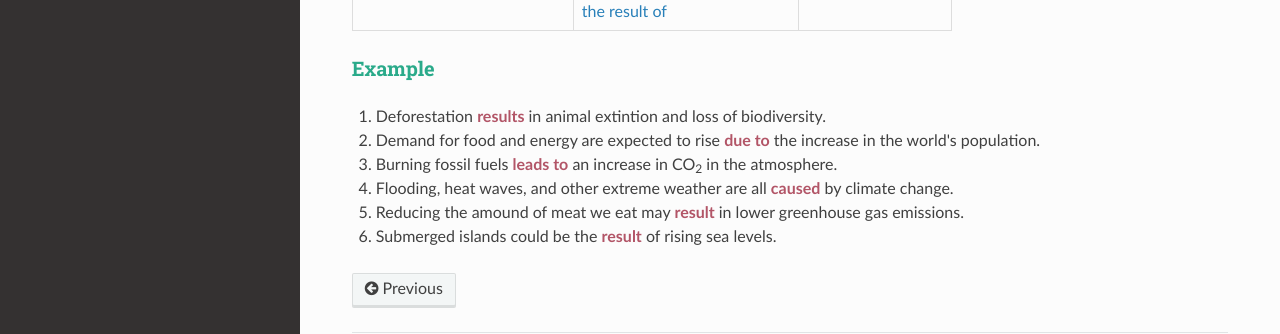
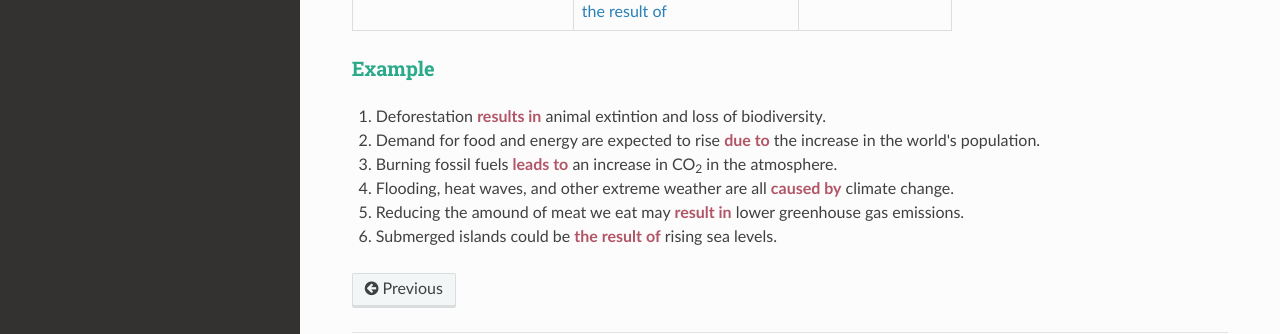
Before and after one commit to vpa24/ESL-47---Intermediate-Low-Integrated-Reading-Writing, a Sphinx documentation site: the page built from docs/source/unit2.md, in a window 1280 px wide and 900 px high, scrolled down 4510 px. Shown: the part 462-796 px from the top of the window. Built offline with Sphinx 7.4.7 and the Read the Docs theme 2.0.0, drawn with Linux system fonts in a browser that asks for light colours.

Commit message:
changed some bold texts

```diff
--- a/docs/source/unit2.md
+++ b/docs/source/unit2.md
@@ -256,10 +256,10 @@ Writers use certain phrases to show relationship between the causes of a problem
 ### Example
 
 <ol>
-	<li>Deforestation <strong>results</strong> in animal extintion and loss of biodiversity.</li>
+	<li>Deforestation <strong>results in</strong> animal extintion and loss of biodiversity.</li>
 	<li>Demand for food and energy are expected to rise <strong>due to</strong> the increase in the world's population.
 	<li>Burning fossil fuels <strong>leads to</strong> an increase in CO<sub>2</sub> in the atmosphere.</li>
-	<li>Flooding, heat waves, and other extreme weather are all <strong>caused</strong> by climate change.</li>
-	<li>Reducing the amound of meat we eat may <strong>result</strong> in lower greenhouse gas emissions.</li>
-	<li>Submerged islands could be the <strong>result</strong> of rising sea levels.</li>
+	<li>Flooding, heat waves, and other extreme weather are all <strong>caused by</strong> climate change.</li>
+	<li>Reducing the amound of meat we eat may <strong>result in</strong> lower greenhouse gas emissions.</li>
+	<li>Submerged islands could be <strong>the result of</strong> rising sea levels.</li>
 </ol>
```
